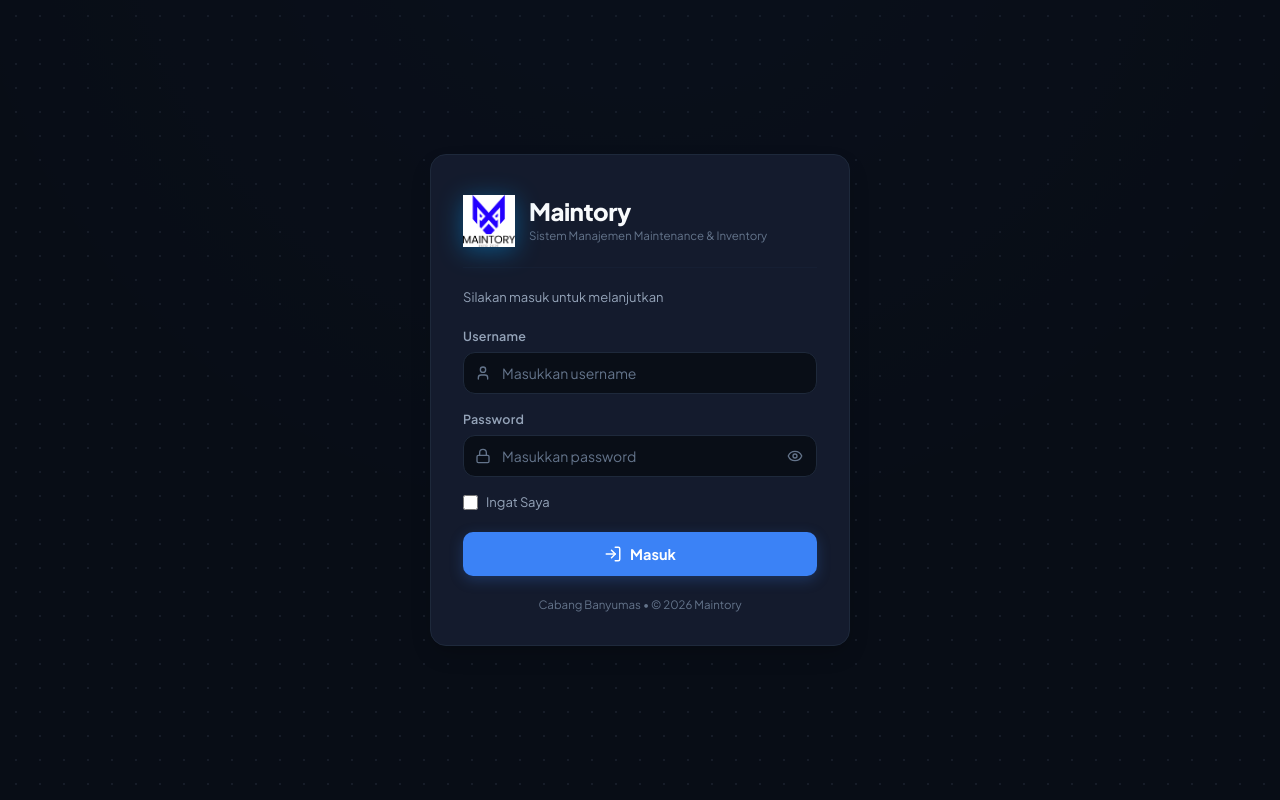
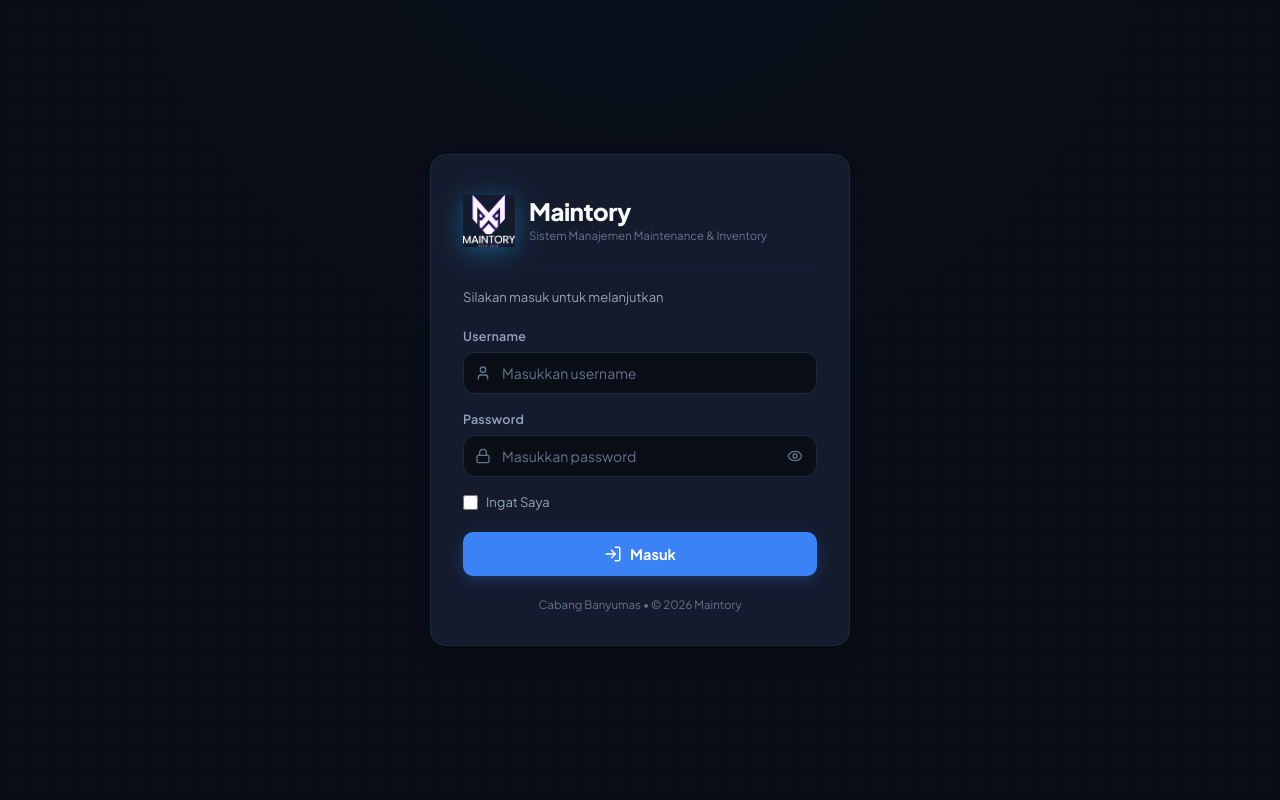
Before and after one commit to aldienjanata/maintory, a React (Vite) app: page /login in a window 1280 px wide. Built offline with nearby package versions, Linux system fonts and the light colour scheme; no server answers.

Commit message:
style: remove white background from logo via CSS blend mode

```diff
--- a/src/index.css
+++ b/src/index.css
@@ -154,7 +154,9 @@
   width: 52px;
   height: 52px;
   object-fit: contain;
-  border-radius: 8px;
+  /* Trik untuk menghilangkan background putih & mengubah teks hitam jadi putih */
+  filter: invert(1) hue-rotate(180deg) brightness(1.1);
+  mix-blend-mode: screen;
 }
 
 .sidebar-logo-text { flex: 1; overflow: hidden; }
--- a/src/pages/auth/Login.jsx
+++ b/src/pages/auth/Login.jsx
@@ -65,7 +65,11 @@
         {/* Logo area */}
         <div className="login-logo-wrap">
           <div className="login-logo-icon" style={{ background: 'transparent', boxShadow: 'none', padding: '0' }}>
-            <img src="/logo.png" alt="Maintory" style={{ width: '80px', height: '80px', objectFit: 'contain', filter: 'drop-shadow(0 4px 12px rgba(0, 163, 255, 0.4))' }} />
+            <img src="/logo.png" alt="Maintory" style={{
+              width: '80px', height: '80px', objectFit: 'contain',
+              filter: 'invert(1) hue-rotate(180deg) brightness(1.2) drop-shadow(0 4px 12px rgba(0, 163, 255, 0.4))',
+              mixBlendMode: 'screen'
+            }} />
           </div>
           <div>
             <h1 className="login-title">Maintory</h1>
```
